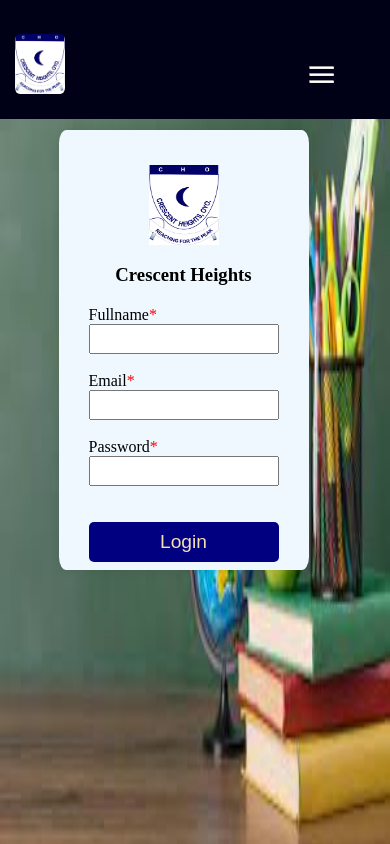
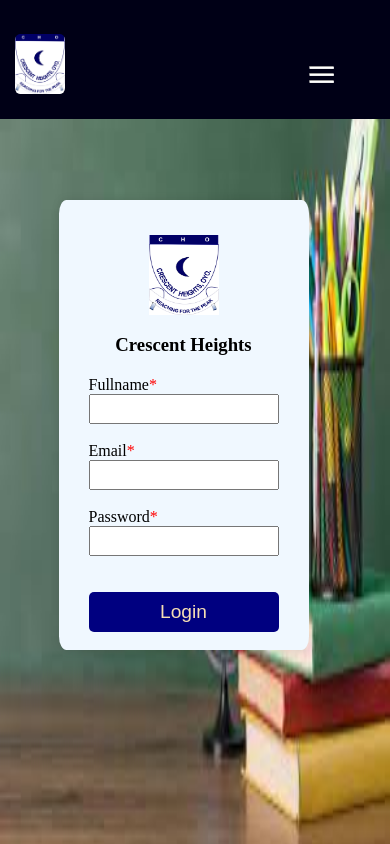
Before and after one commit to Sobilo34/Crescent_Heights, a Python web app: template web_app/templates/portal.html in a window 390 px wide. Run offline with Jinja, Linux system fonts and the light colour scheme; the template is opened without the code that fills it, so the values that code supplies are empty.

Commit message:
shift the form downward on small screen

```diff
--- a/web_app/templates/portal.html
+++ b/web_app/templates/portal.html
@@ -12,7 +12,7 @@
     width: 300px;
     padding: 20px 30px;
     position: absolute;
-    top: 130px;
+    top: 150px;
     left: 38%;
     border-radius: 3%;
     box-shadow: 0 0 10px rgba(0, 0, 0, 0.1);
@@ -28,9 +28,9 @@
 
   @media only screen and (max-width: 768px) {
     .legalt {
-      height: 440px;
+      height: 450px;
       width: 250px;
-      top: 130px;
+      top: 200px;
       left: 15%;
     }
   }
```
